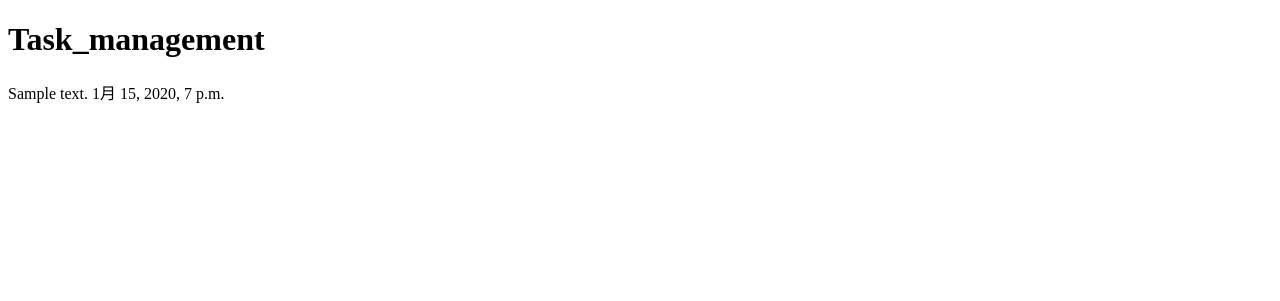
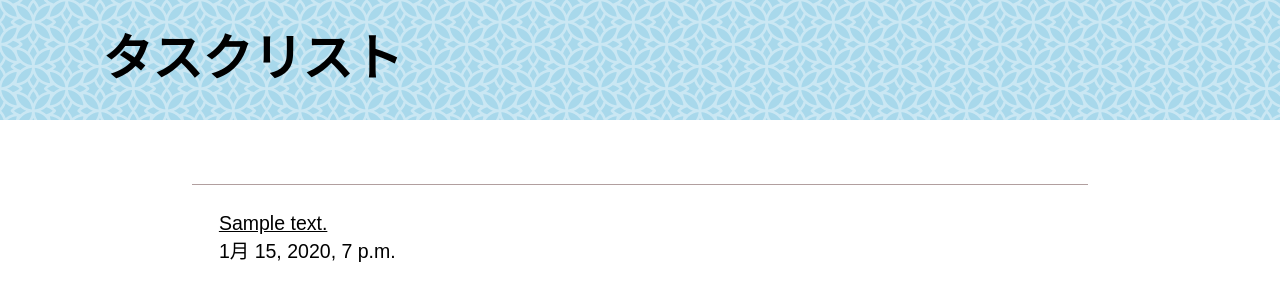
Before and after one commit to Kanata0204/task_app, a Django app: page /task_list/ in a window 1280 px wide. Shown: the top 301 px of the page. Run offline with Django 3.2, Linux system fonts and the light colour scheme; tables that the repository leaves empty hold one stand-in row (values such as "Sample post").

Commit message:
implement task_list css

```diff
--- /dev/null
+++ b/static/css/base.css
@@ -0,0 +1,29 @@
+* {
+    margin: 0;
+    font-family: "Zapfino", "Segoe Script", "Arial", "ＭＳ 明朝", "MS Mincho", "ヒラギノ角ゴシック", "Hiragino Sans", "Zapfino", sans-serif;
+    font-size: 62.5%;
+}
+
+a {
+    color: black;
+}
+
+.content {
+    width: 70%;
+    margin: 0 auto;
+    margin-top: 5%;
+    font-size: 5rem;
+}
+
+header {
+    position: relative;
+    height: 12rem;
+    background-image: url(../img/bush.png);
+}
+
+header h1 {
+    position: absolute;
+    top: 15%;
+    left: 8%;
+    font-size: 5rem;
+}
--- /dev/null
+++ b/static/css/task_list.css
@@ -0,0 +1,4 @@
+.task {
+    padding: 3%;
+    border-top: 1px solid #b19f9f;
+}
--- a/taskapp/templates/base.html
+++ b/taskapp/templates/base.html
@@ -1,16 +1,26 @@
-<!DOCTYPE html>
+{% load static %}
+
 <html lang="ja">
+
 <head>
     <meta charset="UTF-8">
     <meta name="viewport" content="width=device-width, initial-scale=1.0">
-    <title>task_application</title>
+    <link rel="stylesheet" href="{% static 'css/base.css' %}">
+    <title>タスク管理アプリ</title>
+    {% block custom_css %}
+    {% endblock  %}
 </head>
+
 <body>
-    <h1>Task_management</h1>
+    <header>
+        <h1 class="title">{% block title %}{% endblock %}</h1>
+    </header>
 
-    {% block body %}
+    <div class="content">
+        {% block body %}
 
-    {% endblock %}
+        {% endblock %}
+    </div>
+</body>
 
-</body>
 </html>
--- a/taskapp/templates/taskapp/task_list.html
+++ b/taskapp/templates/taskapp/task_list.html
@@ -1,13 +1,19 @@
 {% extends 'base.html' %}
+{% load static %}
+
+{% block custom_css %}
+    <link rel="stylesheet" href="{% static 'css/task_list.css' %}">
+{% endblock %}
+
+{% block title %}タスクリスト{% endblock  %}
+
 {% block body %}
 
-<div>
-    {% for task in task_list %}
-    <div>
-        {{ task.content }}
-        {{ task.posted_date }}
+{% for task in task_list %}
+    <div class="task">
+       <a href="#">{{ task.content }}</a></br>
+        <p>{{ task.posted_date }}</p>
     </div>
-    {% endfor %}
-</div>
+{% endfor %}
 
 {% endblock %}
--- a/taskproject/settings.py
+++ b/taskproject/settings.py
@@ -119,3 +119,7 @@ USE_TZ = True
 # https://docs.djangoproject.com/en/2.2/howto/static-files/
 
 STATIC_URL = '/static/'
+
+STATICFILES_DIRS = (
+    os.path.join(BASE_DIR, 'static'),
+)
```
Also changed, not shown: static/img/bush.png (added), taskproject/urls.py (line endings or trailing spaces).
